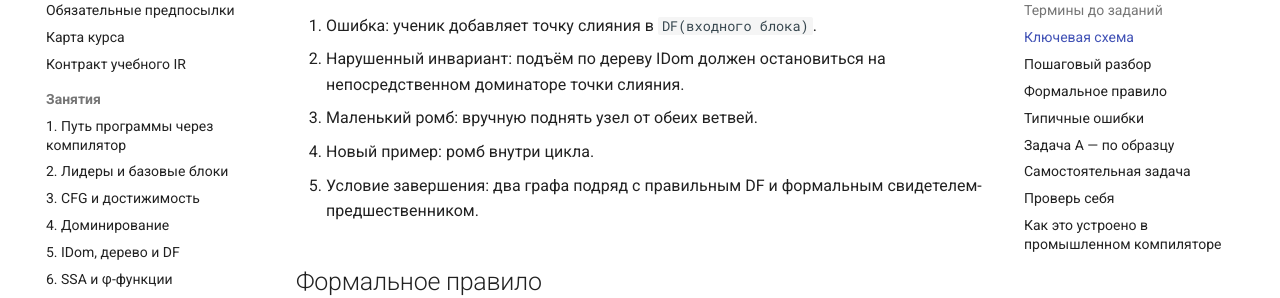
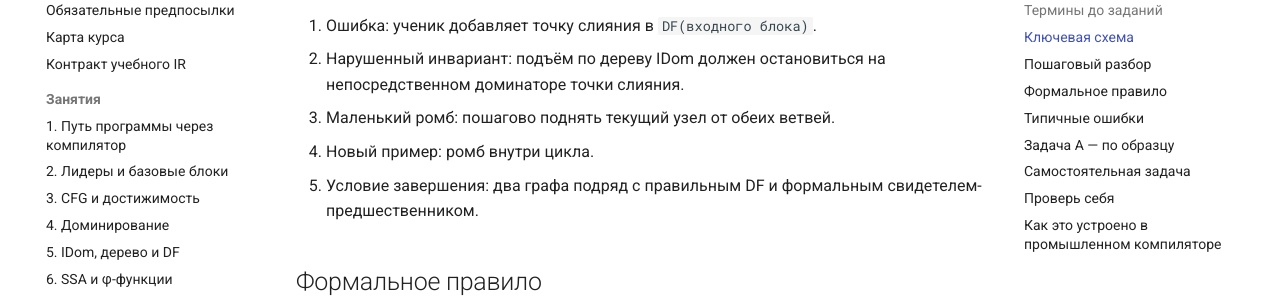
Before and after one commit to Misha1302/Middle-end-compiler-cource, an MkDocs documentation site: the page built from docs/modules/20-final-repair.md, in a window 1280 px wide and 1400 px high, scrolled down 1279 px. Shown: the part 152-450 px from the top of the window. Built offline with MkDocs 1.6.1 and Material for MkDocs 9.7.7, drawn with Linux system fonts in a browser that asks for light colours; comment, search, counter and statistics services are not loaded; some of the changed text lies outside the part shown.

Commit message:
docs: polish final wording in error-review lesson

```diff
--- a/docs/modules/20-final-repair.md
+++ b/docs/modules/20-final-repair.md
@@ -36,7 +36,7 @@
 
 1. Ошибка: ученик добавляет точку слияния в `DF(входного блока)`.
 2. Нарушенный инвариант: подъём по дереву IDom должен остановиться на непосредственном доминаторе точки слияния.
-3. Маленький ромб: вручную поднять узел от обеих ветвей.
+3. Маленький ромб: пошагово поднять текущий узел от обеих ветвей.
 4. Новый пример: ромб внутри цикла.
 5. Условие завершения: два графа подряд с правильным DF и формальным свидетелем-предшественником.
 
```
Also changed, not shown: other parts of docs/modules/20-final-repair.md (+1 -1 lines).
